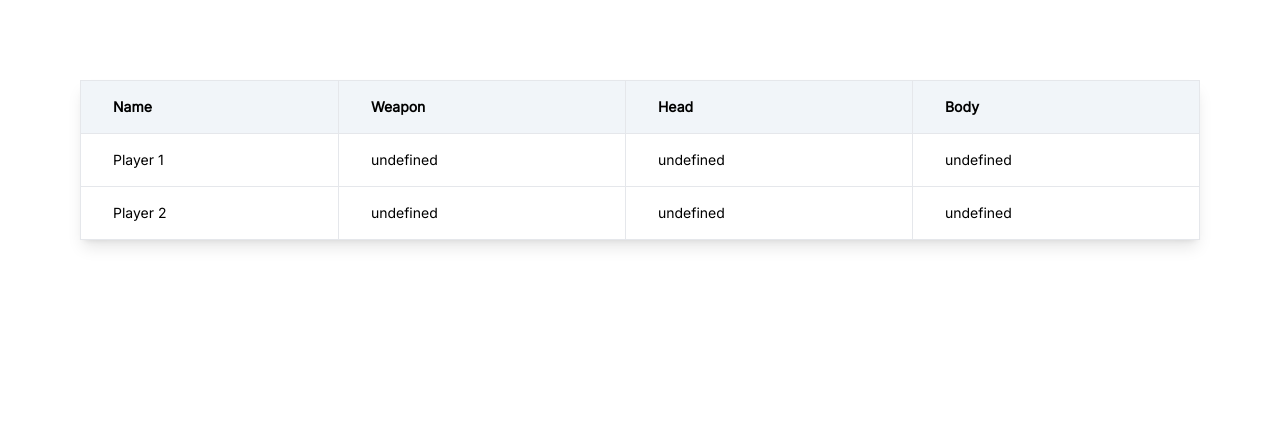
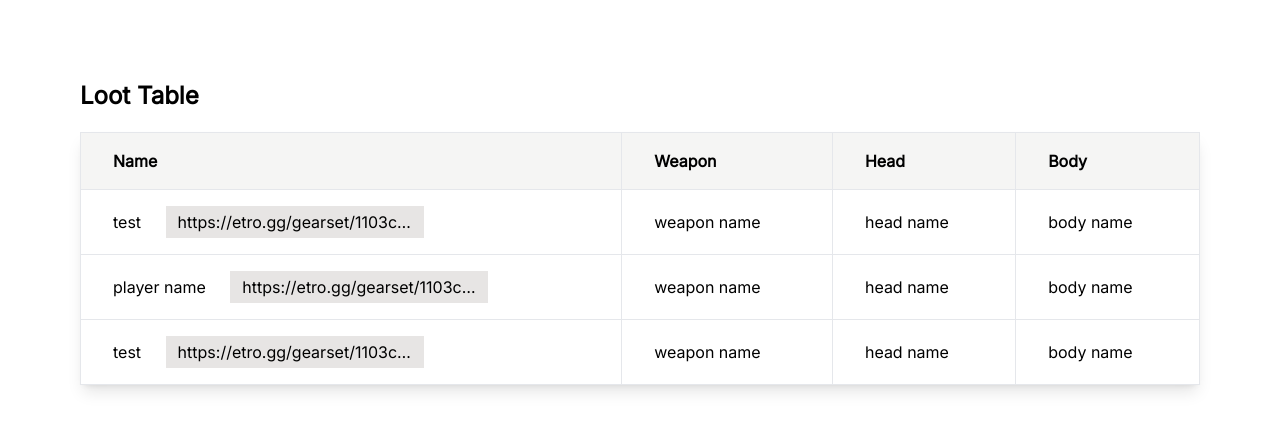
Before and after one commit to owenhcheung/smg, a SvelteKit app: page / in a window 1280 px wide. Shown: the top 430 px of the page. Built offline with nearby package versions, Linux system fonts and the light colour scheme; no server answers.

Commit message:
player component

```diff
--- /dev/null
+++ b/src/lib/Player.svelte
@@ -0,0 +1,22 @@
+<script>
+	export let name = 'player name'
+	export let weapon = 'weapon name'
+	export let head = 'head name'
+	export let body = 'body name'
+
+	export let link = 'https://etro.gg/gearset/1103c082-1c80-4bf3-bb56-83734971d5ea'
+</script>
+
+<tr>
+	<td class="border px-8 py-4">
+		{name}
+		<input
+			type="text"
+			class="bg-stone-200 py-1 px-3 ml-5 truncate focus:outline-none"
+			bind:value={link}
+		/>
+	</td>
+	<td class="border px-8 py-4">{weapon}</td>
+	<td class="border px-8 py-4">{head}</td>
+	<td class="border px-8 py-4">{body}</td>
+</tr>
--- a/src/routes/+page.svelte
+++ b/src/routes/+page.svelte
@@ -3,6 +3,7 @@
 
 <script>
 	import { onMount } from 'svelte'
+	import Player from '../lib/Player.svelte'
 
 	let id = '1103c082-1c80-4bf3-bb56-83734971d5ea'
 	const endpoint = 'https://etro.gg/api/gearsets/' + id
@@ -20,28 +21,20 @@
 
 <div class="flex w-screen h-screen p-20">
 	<div class="w-full h-full">
-		<table class="table-auto w-full shadow-lg text-sm">
+		<p class="text-2xl font-bold mb-5">Loot Table</p>
+		<table class="table-auto w-full shadow-lg">
 			<thead>
 				<tr>
-					<th class="bg-slate-100 border text-left px-8 py-4">Name</th>
-					<th class="bg-slate-100 border text-left px-8 py-4">Weapon</th>
-					<th class="bg-slate-100 border text-left px-8 py-4">Head</th>
-					<th class="bg-slate-100 border text-left px-8 py-4">Body</th>
+					<th class="bg-stone-100 border text-left px-8 py-4">Name</th>
+					<th class="bg-stone-100 border text-left px-8 py-4">Weapon</th>
+					<th class="bg-stone-100 border text-left px-8 py-4">Head</th>
+					<th class="bg-stone-100 border text-left px-8 py-4">Body</th>
 				</tr>
 			</thead>
 			<tbody>
-				<tr>
-					<td class="border px-8 py-4">Player 1</td>
-					<td class="border px-8 py-4">{set1.weapon}</td>
-					<td class="border px-8 py-4">{set1.head}</td>
-					<td class="border px-8 py-4">{set1.body}</td>
-				</tr>
-				<tr>
-					<td class="border px-8 py-4">Player 2</td>
-					<td class="border px-8 py-4">{set1.weapon}</td>
-					<td class="border px-8 py-4">{set1.head}</td>
-					<td class="border px-8 py-4">{set1.body}</td>
-				</tr>
+				<Player name={'test'} weapon={set1.weapon} body={set1.body} />
+				<Player weapon={set1.weapon} head={set1.head} body={set1.body} />
+				<Player name={'test'} weapon={set1.weapon} head={set1.head} body={set1.body} />
 			</tbody>
 		</table>
 	</div>
```
